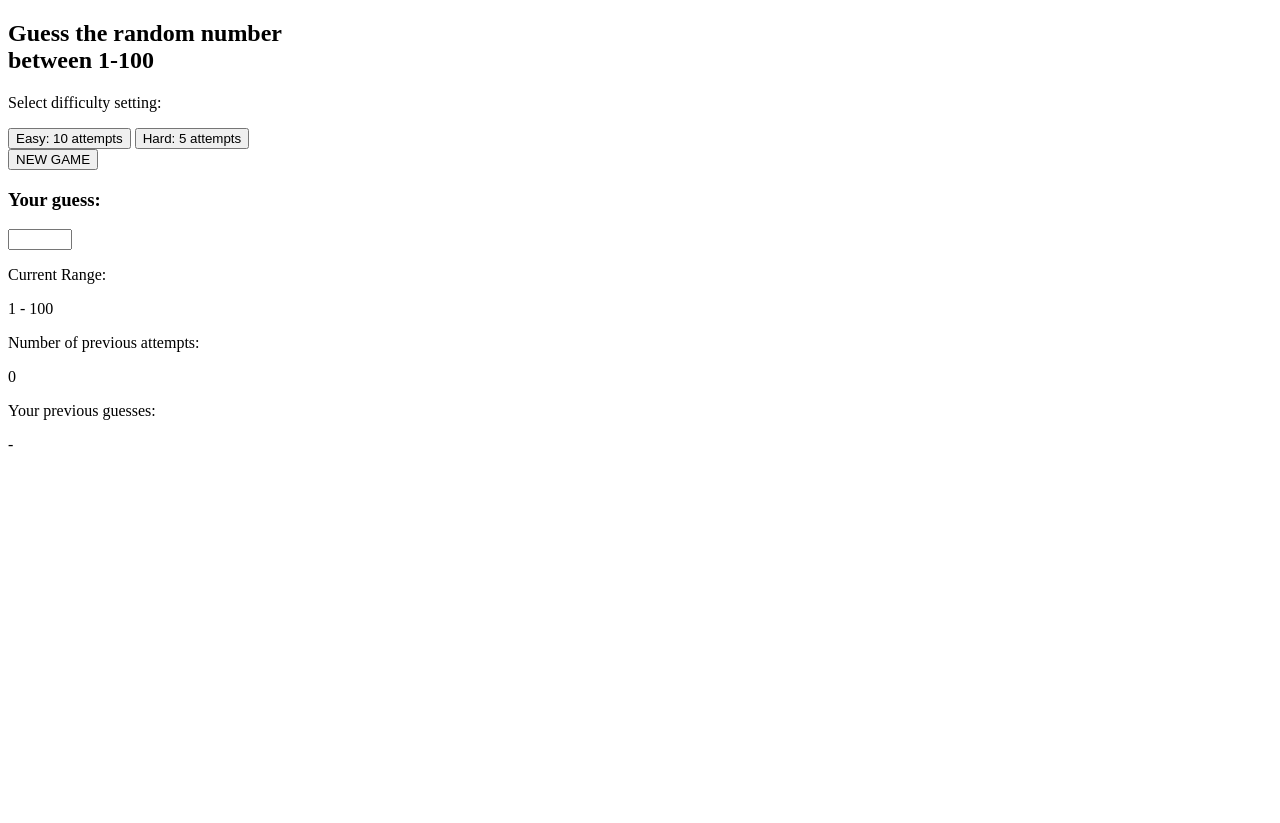
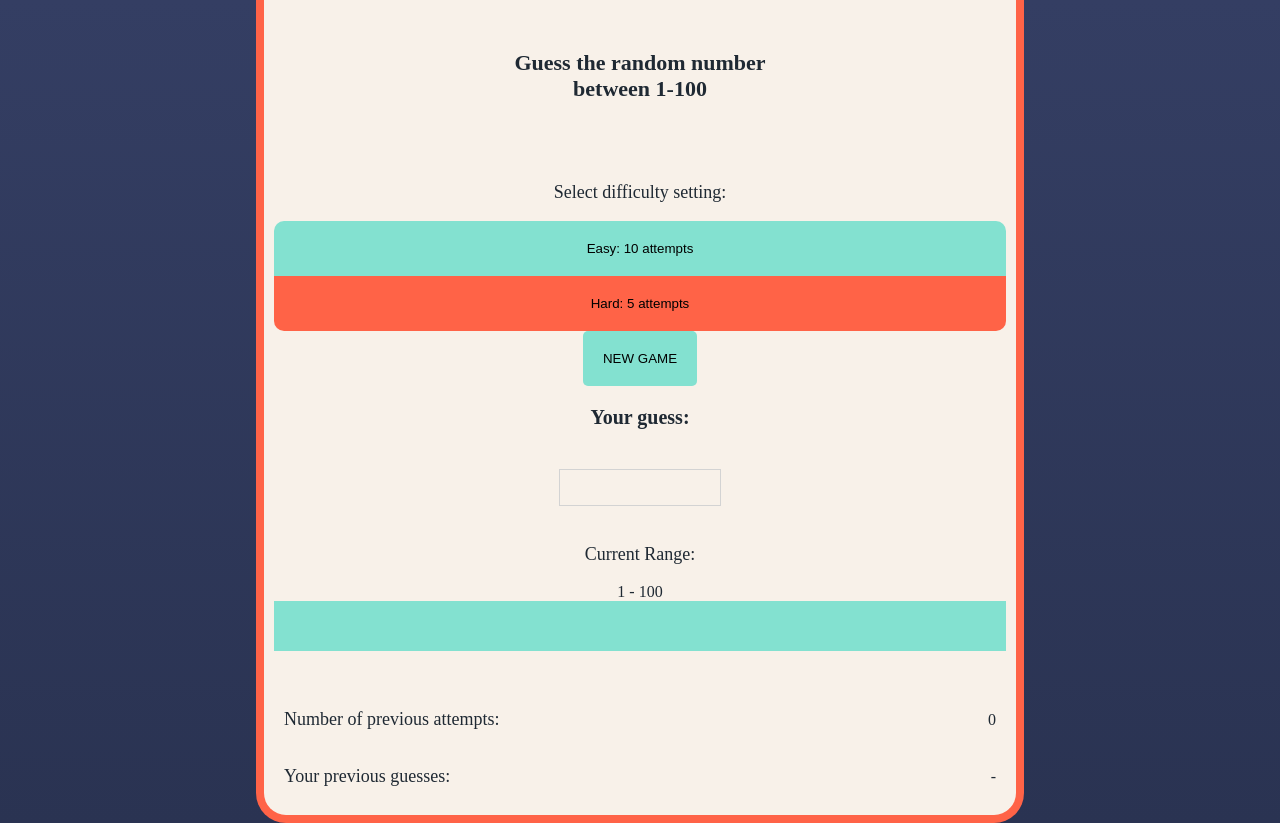
Before and after one commit to woahspeedracer/guess-number-game, a plain HTML site: page index.html in a window 1280 px wide. Before the commit the page ends 800 px from the top, so only its background shows below. Drawn offline with Linux system fonts and the light colour scheme.

Commit message:
add intial css

```diff
--- a/index.html
+++ b/index.html
@@ -3,6 +3,7 @@
 <head>
     <meta charset="UTF-8">
     <meta name="viewport" content="width=device-width, initial-scale=1.0">
+    <link rel="stylesheet" href="styles.css">
     <title>Guess the Number Game</title>
 </head>
 <body>
@@ -44,10 +45,6 @@
                     <p>Your previous guesses:</p>
                     <span id="guesses">-</span>
                 </div>
-
-
-
-
             </section>
         </div>
     </main>
--- /dev/null
+++ b/styles.css
@@ -0,0 +1,99 @@
+html {
+    font-size: 10px;
+    font-weight: 300;
+
+}
+
+body {
+    width: 90%;
+    margin: 0 auto;
+    background: linear-gradient(#343e63, #2a3352);
+}
+
+main {
+    text-align: center;
+    background-color: #f8f1e9;
+    border: solid tomato;
+    border-width: 0 8px 8px 8px;
+    min-height: 80vh;
+    border-radius: 0 0 3rem 3rem;
+    padding: 1rem;
+    color: #1f2933;
+}
+
+h2 {
+    font-size: 2.2rem;
+    margin: 4rem 0 8rem;
+}
+
+p {
+    font-size: 1.8rem;
+}
+
+.button-wrapper {
+    display: flex;
+    flex-direction: column;
+}
+
+button {
+    border: none;
+    cursor: pointer;
+    background: #83e1d0;
+    padding: 2rem;
+    border-radius: 1rem 1rem 0 0;
+}
+
+button:last-child {
+    background: tomato;
+    border-radius: 0 0 1rem 1rem;
+}
+
+h3 {
+    font-size: 2rem;
+}
+
+input {
+    border: 1px solid lightgray;
+    background: transparent;
+    margin: 2rem 0;
+    padding: 1rem 0;
+    width: 16rem;
+    text-align: center;
+}
+
+#range {
+    display: flex;
+    background: #83e1d0;
+    height: 50px;
+    padding: 0;
+    margin: 0 0 4rem 0;
+}
+
+#rangeOutput {
+    font-size: 1.6rem;
+}
+
+.stats {
+    text-align: left;
+}
+
+.info {
+    display: flex;
+    align-items: center;
+    justify-content: space-between;
+    margin: 0 1rem;
+}
+
+.info span {
+    font-size: 1.6rem;
+}
+
+#newGameButton {
+    border-radius: 5px;
+}
+
+@media (min-width: 600px) {
+    body {
+        width: 60vw;
+    }
+}
```
